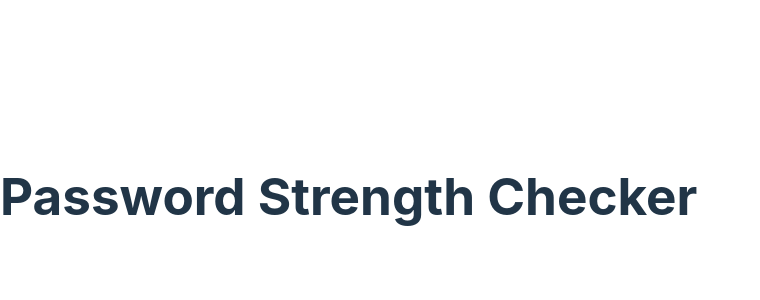
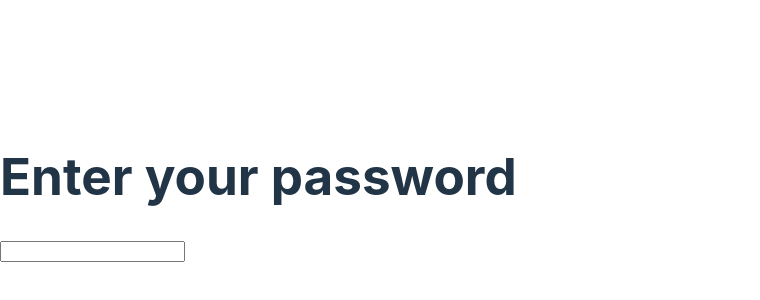
Before and after one commit to aidencullo/perscholas, a React (Vite) app in the folder activities/9-20/vite-project/: page / in a window 1280 px wide. Shown: the part 204-504 px from the top of the page, without its empty margins (0-760 px from the left). Built offline with nearby package versions, Linux system fonts and the light colour scheme.

Commit message:
setup handlechange function for password input

```diff
--- a/activities/9-20/vite-project/src/PasswordStrengthChecker.tsx
+++ b/activities/9-20/vite-project/src/PasswordStrengthChecker.tsx
@@ -1,7 +1,17 @@
+import { useState } from "react";
+
 export default function App() {
-  return (
+    const [password, setPassword] = useState("");
+
+    const HandleChange = (e) => {
+	setPassword("no")
+    }
+
+    return (
 	<div>
-	    <h1>Password Strength Checker </h1>
+	    <h1>Enter your password</h1>
+	    <input onChange={HandleChange} type="password" />
+	    <p>{password}</p>
 	</div>
-  );
+    );
 }
```
